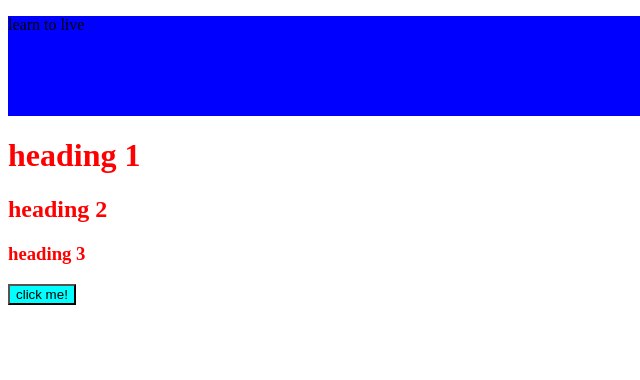
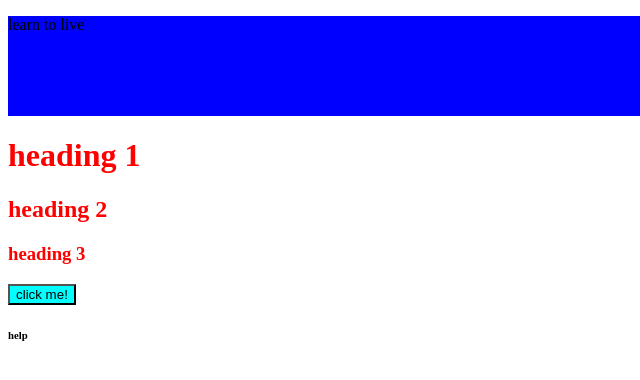
Before and after one commit to rohitdeshwaal/css_1, a plain HTML site: page index.html in a window 1280 px wide. Shown: the full height of the page, 0-640 px from the left. Drawn offline with Linux system fonts and the light colour scheme.

Commit message:
add help

```diff
--- a/index.html
+++ b/index.html
@@ -15,5 +15,6 @@
     <h2 class="heading">heading 2</h2>
     <h3 class="heading">heading 3</h3>
     <button style="background-color: #00ffff ;" > click me!</button>
+    <h6>help</h6>
 </body>
 </html>
```
